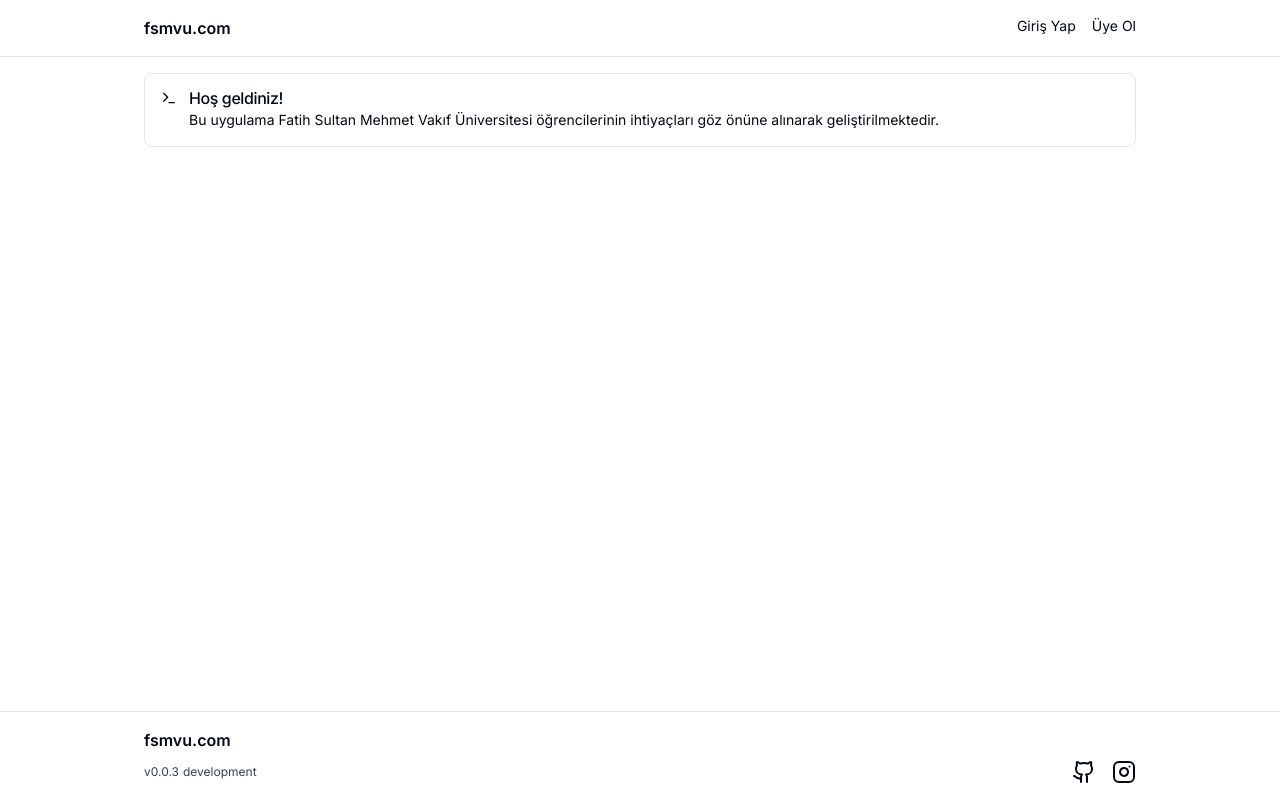
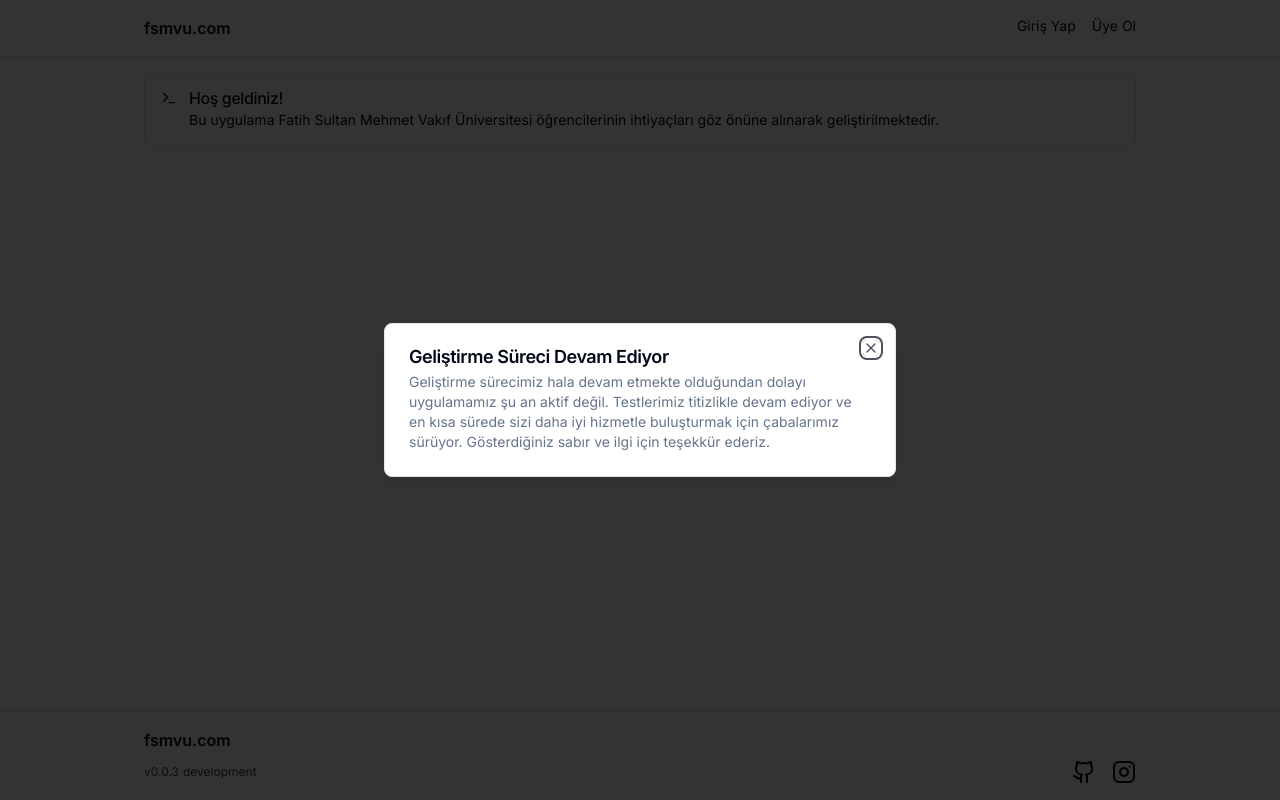
Before and after one commit to bedirhanyildirim/fsmvu.com, a Next.js app: page / in a window 1280 px wide. Built offline with nearby package versions, Linux system fonts and the light colour scheme.

Commit message:
feat: develop popup component

```diff
--- a/app/(default)/(routes)/page.tsx
+++ b/app/(default)/(routes)/page.tsx
@@ -1,5 +1,6 @@
 import { Alert, AlertDescription, AlertTitle } from "@/components/ui/alert";
 import { Terminal } from "lucide-react";
+import Popup from "@/components/theme/popup";
 
 export default function Home() {
   return (
@@ -12,6 +13,16 @@
           ihtiyaçları göz önüne alınarak geliştirilmektedir.
         </AlertDescription>
       </Alert>
+      <Popup
+        title="Geliştirme Süreci Devam Ediyor"
+        description="
+          Geliştirme sürecimiz hala devam etmekte olduğundan
+          dolayı uygulamamız şu an aktif değil.
+          Testlerimiz titizlikle devam ediyor ve en kısa
+          sürede sizi daha iyi hizmetle buluşturmak için çabalarımız sürüyor.
+          Gösterdiğiniz sabır ve ilgi için teşekkür ederiz."
+        defaultOpen
+      />
     </div>
   );
 }
--- /dev/null
+++ b/components/theme/popup.tsx
@@ -0,0 +1,40 @@
+"use client";
+import React, { useEffect, useState } from "react";
+import {
+  Dialog,
+  DialogContent,
+  DialogDescription,
+  DialogHeader,
+  DialogTitle,
+} from "@/components/ui/dialog";
+
+type PopupProps = {
+  title: String;
+  description: String;
+  defaultOpen?: boolean;
+};
+
+export default function Popup({
+  title,
+  description,
+  defaultOpen = false,
+}: PopupProps) {
+  const [isOpen, setIsOpen] = useState(false);
+
+  useEffect(() => {
+    if (defaultOpen) {
+      setIsOpen(true);
+    }
+  }, [title, description, defaultOpen]);
+
+  return (
+    <Dialog open={isOpen} onOpenChange={setIsOpen}>
+      <DialogContent>
+        <DialogHeader>
+          <DialogTitle>{title}</DialogTitle>
+          <DialogDescription>{description}</DialogDescription>
+        </DialogHeader>
+      </DialogContent>
+    </Dialog>
+  );
+}
--- /dev/null
+++ b/components/ui/dialog.tsx
@@ -0,0 +1,122 @@
+"use client";
+
+import * as React from "react";
+import * as DialogPrimitive from "@radix-ui/react-dialog";
+import { X } from "lucide-react";
+
+import { cn } from "@/lib/utils";
+
+const Dialog = DialogPrimitive.Root;
+
+const DialogTrigger = DialogPrimitive.Trigger;
+
+const DialogPortal = DialogPrimitive.Portal;
+
+const DialogClose = DialogPrimitive.Close;
+
+const DialogOverlay = React.forwardRef<
+  React.ElementRef<typeof DialogPrimitive.Overlay>,
+  React.ComponentPropsWithoutRef<typeof DialogPrimitive.Overlay>
+>(({ className, ...props }, ref) => (
+  <DialogPrimitive.Overlay
+    ref={ref}
+    className={cn(
+      "fixed inset-0 z-50 bg-black/80  data-[state=open]:animate-in data-[state=closed]:animate-out data-[state=closed]:fade-out-0 data-[state=open]:fade-in-0",
+      className
+    )}
+    {...props}
+  />
+));
+DialogOverlay.displayName = DialogPrimitive.Overlay.displayName;
+
+const DialogContent = React.forwardRef<
+  React.ElementRef<typeof DialogPrimitive.Content>,
+  React.ComponentPropsWithoutRef<typeof DialogPrimitive.Content>
+>(({ className, children, ...props }, ref) => (
+  <DialogPortal>
+    <DialogOverlay />
+    <DialogPrimitive.Content
+      ref={ref}
+      className={cn(
+        "fixed left-[50%] top-[50%] z-50 grid w-full max-w-lg translate-x-[-50%] translate-y-[-50%] gap-4 border bg-background p-6 shadow-lg duration-200 data-[state=open]:animate-in data-[state=closed]:animate-out data-[state=closed]:fade-out-0 data-[state=open]:fade-in-0 data-[state=closed]:zoom-out-95 data-[state=open]:zoom-in-95 data-[state=closed]:slide-out-to-left-1/2 data-[state=closed]:slide-out-to-top-[48%] data-[state=open]:slide-in-from-left-1/2 data-[state=open]:slide-in-from-top-[48%] sm:rounded-lg",
+        className
+      )}
+      {...props}
+    >
+      {children}
+      <DialogPrimitive.Close className="absolute right-4 top-4 rounded-sm opacity-70 ring-offset-background transition-opacity hover:opacity-100 focus:outline-none focus:ring-2 focus:ring-ring focus:ring-offset-2 disabled:pointer-events-none data-[state=open]:bg-accent data-[state=open]:text-muted-foreground">
+        <X className="h-4 w-4" />
+        <span className="sr-only">Close</span>
+      </DialogPrimitive.Close>
+    </DialogPrimitive.Content>
+  </DialogPortal>
+));
+DialogContent.displayName = DialogPrimitive.Content.displayName;
+
+const DialogHeader = ({
+  className,
+  ...props
+}: React.HTMLAttributes<HTMLDivElement>) => (
+  <div
+    className={cn(
+      "flex flex-col space-y-1.5 text-center sm:text-left",
+      className
+    )}
+    {...props}
+  />
+);
+DialogHeader.displayName = "DialogHeader";
+
+const DialogFooter = ({
+  className,
+  ...props
+}: React.HTMLAttributes<HTMLDivElement>) => (
+  <div
+    className={cn(
+      "flex flex-col-reverse sm:flex-row sm:justify-end sm:space-x-2",
+      className
+    )}
+    {...props}
+  />
+);
+DialogFooter.displayName = "DialogFooter";
+
+const DialogTitle = React.forwardRef<
+  React.ElementRef<typeof DialogPrimitive.Title>,
+  React.ComponentPropsWithoutRef<typeof DialogPrimitive.Title>
+>(({ className, ...props }, ref) => (
+  <DialogPrimitive.Title
+    ref={ref}
+    className={cn(
+      "text-lg font-semibold leading-none tracking-tight",
+      className
+    )}
+    {...props}
+  />
+));
+DialogTitle.displayName = DialogPrimitive.Title.displayName;
+
+const DialogDescription = React.forwardRef<
+  React.ElementRef<typeof DialogPrimitive.Description>,
+  React.ComponentPropsWithoutRef<typeof DialogPrimitive.Description>
+>(({ className, ...props }, ref) => (
+  <DialogPrimitive.Description
+    ref={ref}
+    className={cn("text-sm text-muted-foreground", className)}
+    {...props}
+  />
+));
+DialogDescription.displayName = DialogPrimitive.Description.displayName;
+
+export {
+  Dialog,
+  DialogPortal,
+  DialogOverlay,
+  DialogClose,
+  DialogTrigger,
+  DialogContent,
+  DialogHeader,
+  DialogFooter,
+  DialogTitle,
+  DialogDescription,
+};
--- a/package.json
+++ b/package.json
@@ -20,6 +20,7 @@
     "lint": "next lint"
   },
   "dependencies": {
+    "@radix-ui/react-dialog": "^1.0.5",
     "@radix-ui/react-label": "^2.0.2",
     "@radix-ui/react-slot": "^1.0.2",
     "class-variance-authority": "^0.7.0",
```
Also changed, not shown: 1 other file (tests, documents, lock files or other folders).
